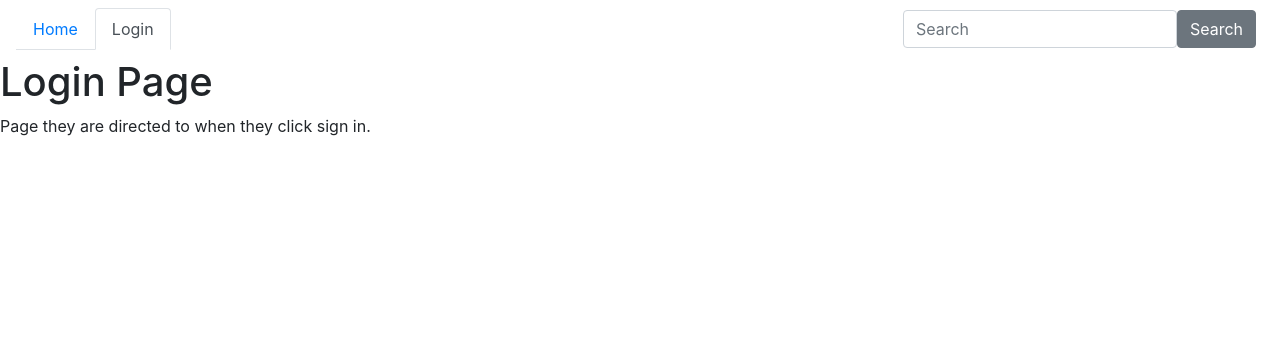
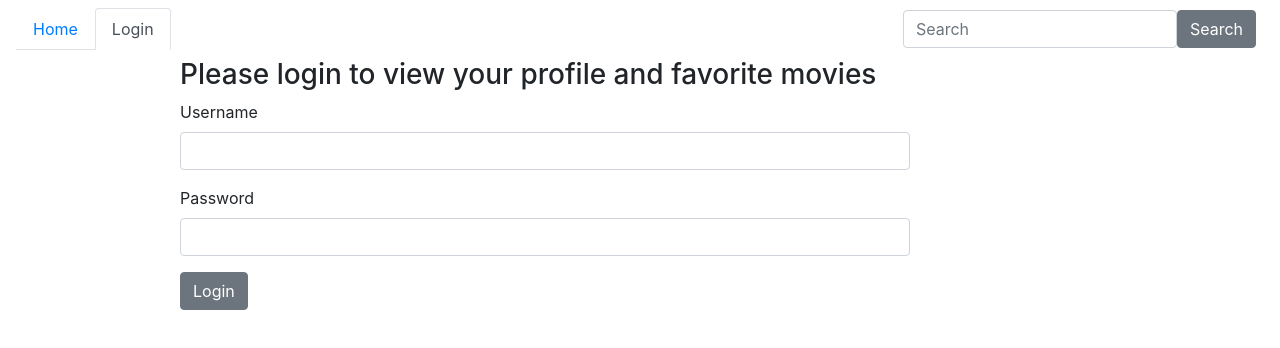
Before and after one commit to revature-react-5-4-20-classroom/project-2-group-1, a React (Create React App) app in the folder project2/: page /login in a window 1280 px wide. Shown: the top 348 px of the page. Built offline with nearby package versions, Linux system fonts and the light colour scheme.

Commit message:
basic loginComponent, needs styling and functionality

```diff
--- /dev/null
+++ b/project2/src/components/loginComponent .tsx
@@ -0,0 +1,92 @@
+
+import React from "react";
+import {
+  Form,
+  FormGroup,
+  Label,
+  Input,
+  Button,
+  Row,
+  Container,
+  Col,
+} from "reactstrap";
+import { User } from "../models/Users";
+
+
+export class LoginComponent extends React.Component<any, any> {
+  constructor(props: any) {
+    super(props);
+    this.state = {
+      username: "",
+      password: "",
+    };
+  }
+
+  setUsername = (changeEvent: any) => {
+    this.setState({
+      username: changeEvent.currentTarget.value,
+    });
+  };
+
+  setPassword = (changeEvent: any) => {
+    this.setState({
+      password: changeEvent.currentTarget.value,
+    });
+  };
+
+//   attemptLogin = async (submitEvent: any) => {
+//     submitEvent.preventDefault();
+//     try {
+//       console.log("In the attemptLogin function");
+//       const loggedInUser: User = await login(
+//         this.state.username,
+//         this.state.password
+//       );
+//       this.props.updateUser(loggedInUser);
+//       this.props.history.push("/home");
+//     }
+//     catch (e) {
+//       toast(e.message, { type: "error" });
+//       this.setState({
+//         password: "",
+//       });
+//     }
+//   };
+
+  render() {
+    return (
+      <Container>
+        <Row>
+          <Col md={{ size: 8, offset: 1}}>
+          <h3>Please login to view your profile and favorite movies</h3>
+            <Form /*onSubmit={this.attemptLogin}*/>
+              <FormGroup>
+                <Label for="username">Username</Label>
+                <Input
+                  onChange={this.setUsername}
+                  value={this.state.username}
+                  type="text"
+                  name="username"
+                  id="username"
+                  required
+                />
+              </FormGroup>
+              <FormGroup>
+                <Label for="password">Password</Label>
+                <Input
+                  onChange={this.setPassword}
+                  value={this.state.password}
+                  type="password"
+                  name="password"
+                  id="password"
+                  required
+                />
+              </FormGroup>
+              <Button>Login</Button>
+            </Form>
+          </Col>
+        </Row>
+      </Container>
+    );
+  }
+}
--- a/project2/src/pages/LoginPage.tsx
+++ b/project2/src/pages/LoginPage.tsx
@@ -1,11 +1,11 @@
 import React from 'react';
+import { LoginComponent } from '../components/loginComponent ';
 
 export class LoginPage extends React.Component<any, any> {
   render() {
     return (
       <div className="page" id="loginPage">
-        <h1>Login Page</h1>
-        <p>Page they are directed to when they click sign in.</p>
+        <LoginComponent/>
       </div>
     )
   }
```
